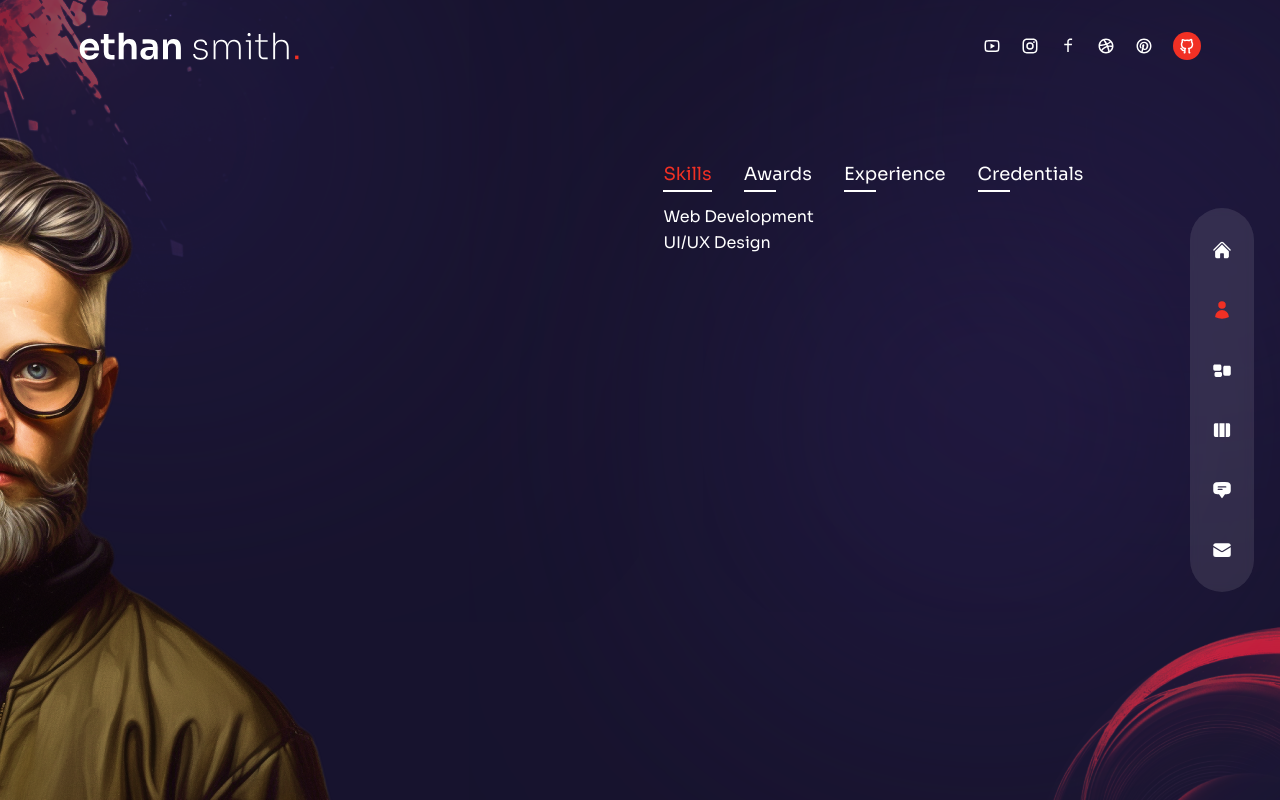
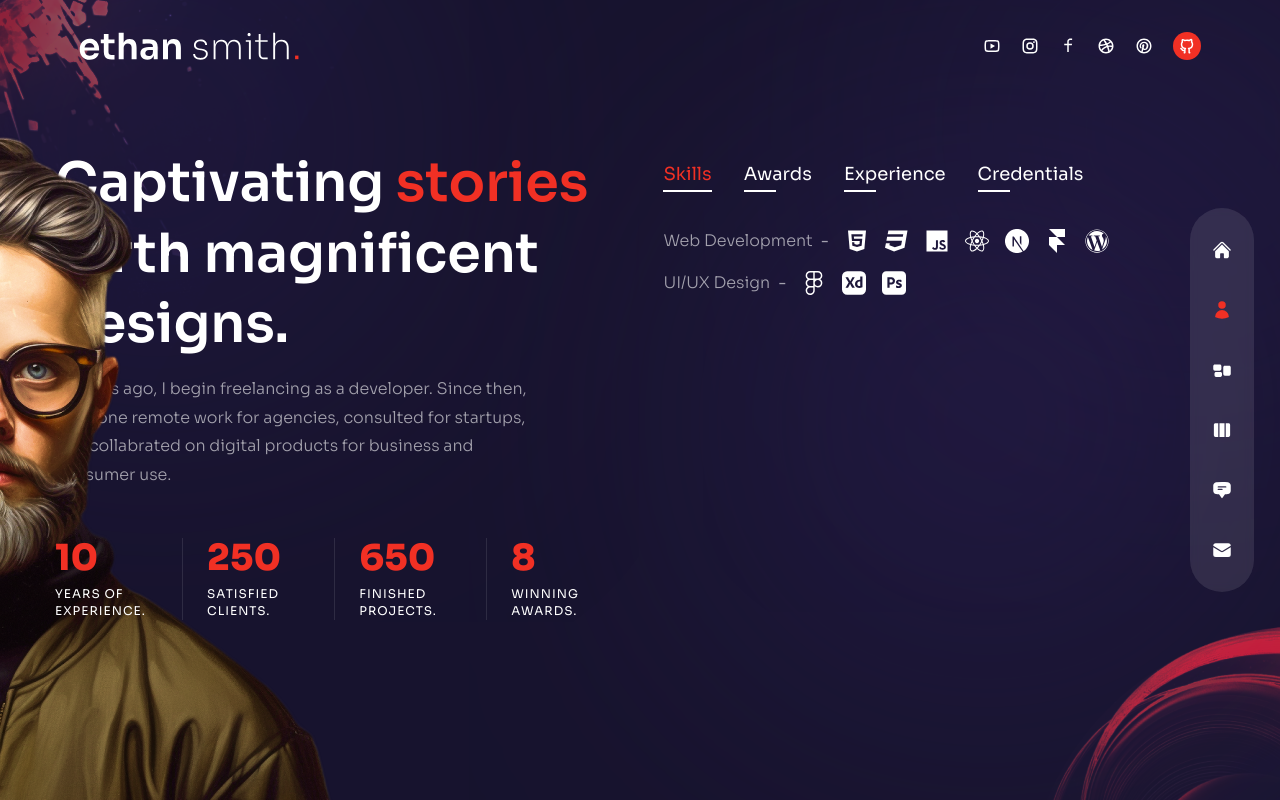
Before and after one commit to sanidhyy/modern-portfolio, a Next.js app: page /about in a window 1280 px wide. Built offline with nearby package versions, Linux system fonts and the light colour scheme.

Commit message:
work page completed

```diff
--- a/pages/about/index.jsx
+++ b/pages/about/index.jsx
@@ -1,5 +1,6 @@
 import { motion } from "framer-motion";
 import { useState } from "react";
+import CountUp from "react-countup"
 import {
   FaCss3,
   FaFigma,
@@ -110,8 +111,61 @@ const About = () => {
       </motion.div>
 
       <div className="container mx-auto h-full flex flex-col items-center xl:flex-row gap-x-6">
-        <div className="flex-1 flex flex-col justify-center">text</div>
-        <div className="flex flex-col w-full xl:max-w-[48%] h-[480px]">
+        {/* text */}
+        <div className="flex-1 flex flex-col justify-center">
+          <motion.h2 variants={fadeIn("right", 0.2)}
+        initial="hidden"
+        animate="show"
+        exit="hidden" className="h2">Captivating <span className="text-accent">stories</span> birth magnificent designs.</motion.h2>
+          <motion.p variants={fadeIn("right", 0.4)}
+        initial="hidden"
+        animate="show" className="max-w-[500px] mx-auto xl:mx-0 mb-6 xl:mb-12 px-2 xl:px-0">10 years ago, I begin freelancing as a developer. Since then, I've done remote work for agencies, consulted for startups, and collabrated on digital products for business and consumer use.</motion.p>
+
+          {/* counters */}
+          <motion.div variants={fadeIn("right", 0.6)}
+        initial="hidden"
+        animate="show" className="hidden md:flex md:max-w-xl xl:max-w-none mx-auto xl:mx-0 mb-8">
+            <div className="flex flex-1 xl:gap-x-6">
+              {/* experience */}
+              <div className="relative flex-1 after:w-[1px] after:h-full after:bg-white/10 after:absolute after:top-0 after:right-0">
+                <div className="text-2xl xl:text-4xl font-extrabold text-accent mb-2">
+                  <CountUp start={0} end={10} duration={5} />
+                </div>
+                <div className="text-xs uppercase tracking-[1px] leading-[1.4] max-w-[100px]">Years of experience.</div>
+              </div>
+
+              {/* clients */}
+              <div className="relative flex-1 after:w-[1px] after:h-full after:bg-white/10 after:absolute after:top-0 after:right-0">
+                <div className="text-2xl xl:text-4xl font-extrabold text-accent mb-2">
+                  <CountUp start={0} end={250} duration={5} />
+                </div>
+                <div className="text-xs uppercase tracking-[1px] leading-[1.4] max-w-[100px]">Satisfied clients.</div>
+              </div>
+
+              {/* projects */}
+              <div className="relative flex-1 after:w-[1px] after:h-full after:bg-white/10 after:absolute after:top-0 after:right-0">
+                <div className="text-2xl xl:text-4xl font-extrabold text-accent mb-2">
+                  <CountUp start={0} end={650} duration={5} />
+                </div>
+                <div className="text-xs uppercase tracking-[1px] leading-[1.4] max-w-[100px]">Finished projects.</div>
+              </div>
+
+              {/* awards */}
+              <div className="relative flex-1">
+                <div className="text-2xl xl:text-4xl font-extrabold text-accent mb-2">
+                  <CountUp start={0} end={8} duration={5} />
+                </div>
+                <div className="text-xs uppercase tracking-[1px] leading-[1.4] max-w-[100px]">Winning awards.</div>
+              </div>
+            </div>
+          </motion.div>
+        </div>
+
+        {/* info */}
+        <motion.div  variants={fadeIn("left", 0.4)}
+        initial="hidden"
+        animate="show"
+        exit="hidden"  className="flex flex-col w-full xl:max-w-[48%] h-[480px]">
           <div className="flex gap-x-4 xl:gap-x-8 mx-auto xl:mx-0 mb-4">
             {aboutData.map((item, itemI) => (
               <div
@@ -127,15 +181,26 @@ const About = () => {
             ))}
           </div>
 
-          <div className="">
+          <div className="py-2 xl:py-6 flex flex-col gap-y-2 xl:gap-y-4 items-center xl:items-start">
             {aboutData[index].info.map((item, itemI) => (
-              <div key={itemI} className="">
+              <div key={itemI} className="flex-1 flex flex-col md:flex-row max-w-max gap-x-2 items-center text-center text-white/60">
                 {/* title */}
-                <div className="">{item.title}</div>
+                <div className="font-light mb-2 md:mb-0">{item.title}</div>
+                <div className="hidden md:flex">-</div>
+                <div>{item.stage}</div>
+
+              <div className="flex gap-x-4">
+                {/* icons */}
+                {item.icons.map((Icon, iconI) => (
+                  <div key={iconI} className="text-2xl text-white">
+                    <Icon />
+                  </div>
+                ))}
+                </div>
               </div>
             ))}
           </div>
-        </div>
+        </motion.div>
       </div>
     </div>
   );
```
